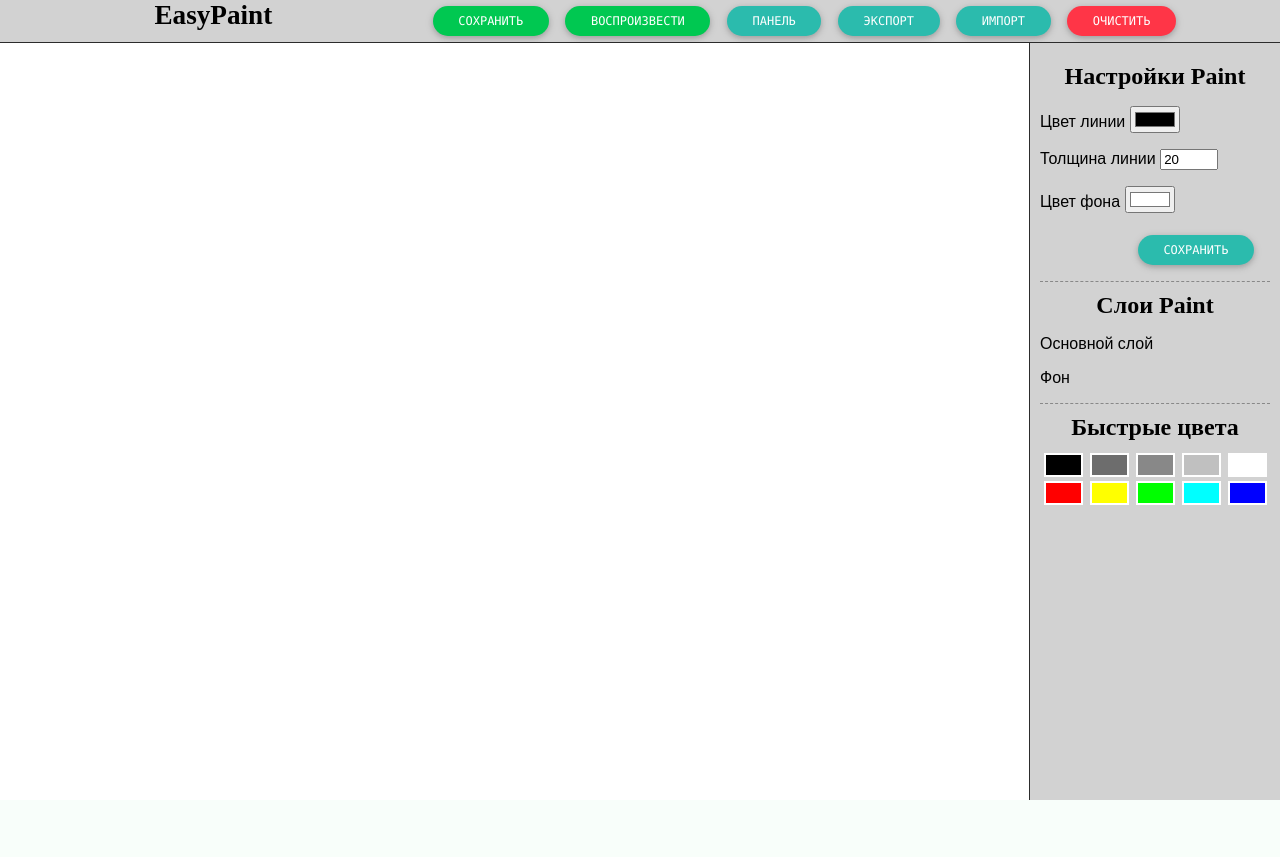
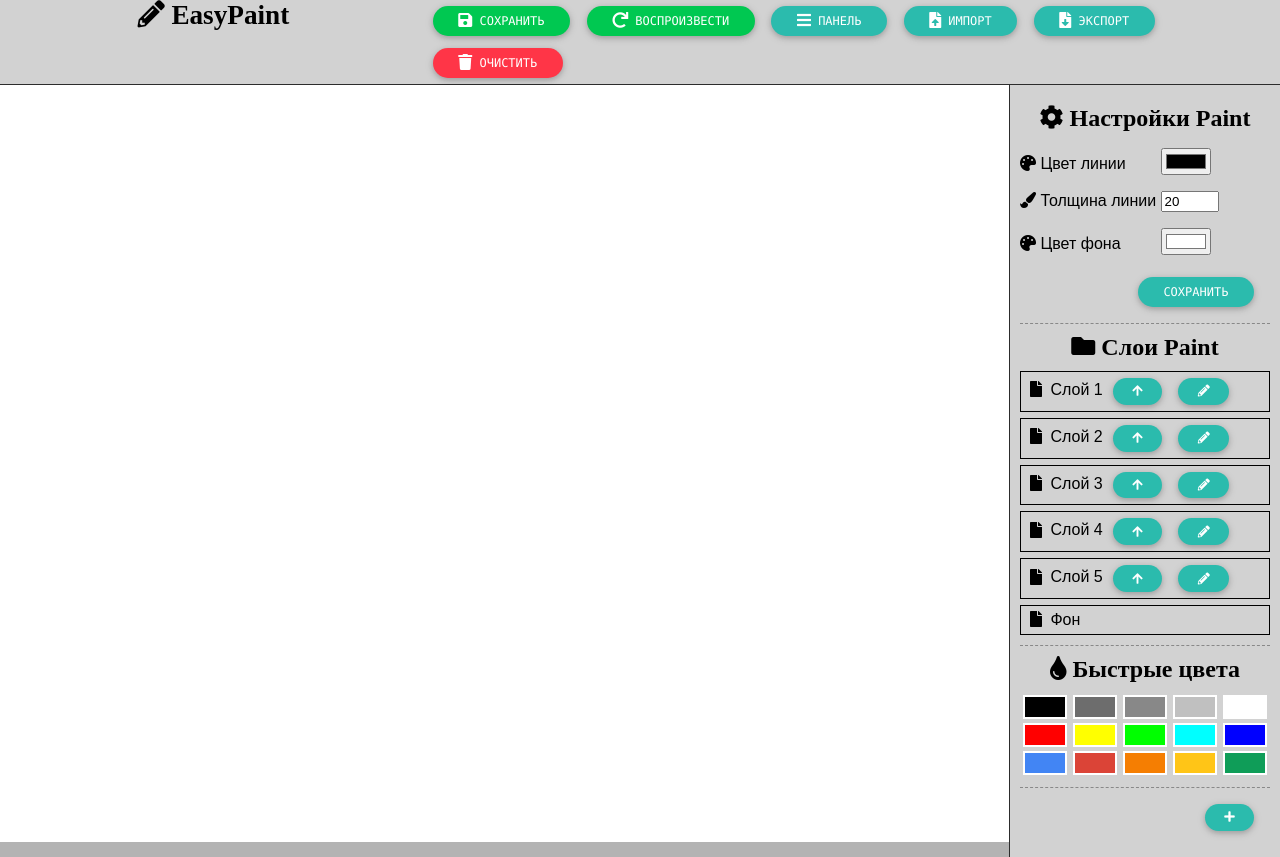
Before and after one commit to Zoya255/MiniSites, a PHP site: page / in a window 1280 px wide. Before the commit the page ends 800 px from the top, so only its background shows below. Run offline with PHP 8.4, Linux system fonts and the light colour scheme.

Commit message:
EasyPaint: update main template

```diff
--- a/EasyPaint/css/global.css
+++ b/EasyPaint/css/global.css
@@ -106,6 +106,18 @@
 .global__aside-layers{
 	border-bottom: 1px dashed #888888;
 }
+.global__aside-layers-content-layer{
+	padding: 0px 5px;
+	margin: 6px 0px;
+
+	border: 1px solid #000000;
+}
+.global__aside-layers-content-background{
+	padding: 5px;
+	margin: 6px 0px;
+
+	border: 1px solid #000000;
+}
 
 /* -------------------- aside colors -------------------- */
 
@@ -113,7 +125,18 @@
 
 }
 .global__aside-colors-content{
-	width: 230px;
+	width: 250px;
+
+	padding-bottom: 10px;
+
+	display: flex;
+	flex-wrap: wrap;
+	justify-content: space-around;
+
+	border-bottom: 1px dashed #888888;
+}
+.global__aside-colors-content-user{
+	width: 250px;
 
 	display: flex;
 	flex-wrap: wrap;
@@ -122,7 +145,7 @@
 .global__aside-colors-content-color{
 	margin: 2px;
 
-	width: 35px;
+	width: 40px;
 	height: 20px;
 
 	border: 2px solid #ffffff;
--- a/EasyPaint/index.html
+++ b/EasyPaint/index.html
@@ -6,31 +6,46 @@
 		<title>Paint</title>
 		<link rel="stylesheet" href="css/global.css">
 		<link rel="stylesheet" href="css/lib/buttons.css">
+		<link rel="stylesheet" href="css/external/fontawesome.css">
 		<script src="js/external/jquery-3.5.1.min.js"></script>
 	</head>
 
 	<body class="global__body">
 		<header class="global__header">
-			<h1 class="global__header-logo">EasyPaint</h1>
+			<h1 class="global__header-logo">
+				<i class="fa fa-pencil-alt fa-md"></i> EasyPaint
+			</h1>
 
 			<div class="global__header-actions">
 				<button class="btn btn-sm btn-round btn-success"
-						id="script__save">сохранить</button>
+						id="script__save">
+							<i class="fa fa-save fa-lg"></i> сохранить
+				</button>
 
 				<button class="btn btn-sm btn-round btn-success"
-						id="script__repeat">воспроизвести</button>
+						id="script__repeat">
+							<i class="fa fa-redo fa-lg"></i> воспроизвести
+				</button>
 
 				<button class="btn btn-sm btn-round btn-default"
-						id="script__aside">панель</button>
+						id="script__aside">
+							<i class="fa fa-bars fa-lg"></i> панель
+				</button>
 
 				<button class="btn btn-sm btn-round btn-default"
-						id="script__export">экспорт</button>
+						id="script__import">
+							<i class="fa fa-file-upload fa-lg"></i> импорт
+				</button>
 
 				<button class="btn btn-sm btn-round btn-default"
-						id="script__import">импорт</button>
+						id="script__export">
+							<i class="fa fa-file-download fa-lg"></i> экспорт
+				</button>
 
 				<button class="btn btn-sm btn-round btn-danger"
-						id="script__clear">очистить</button>
+						id="script__clear">
+							<i class="fa fa-trash fa-lg"></i> очистить
+				</button>
 			</div>
 		</header>
 
@@ -43,22 +58,25 @@
 		<aside class="global__aside">
 			<div class="global__aside-settings">
 				<h2 class="global__aside-title">
-					Настройки Paint
+					<i class="fa fa-cog"></i> Настройки Paint
 				</h2>
 
 				<div class="global__aside-settings-content">
 					<p>
-						Цвет линии
+						<i class="fa fa-palette"></i>
+						Цвет линии&#160;&#160;&#160;&#160;&#160;&#160;&#160;
 						<input id="f1_inp1" type="color">
 					</p>
 
 					<p>
+						<i class="fa fa-paint-brush"></i>
 						Толщина линии
 						<input id="f1_inp2" type="number">
 					</p>
 
 					<p>
-						Цвет фона
+						<i class="fa fa-palette"></i>
+						Цвет фона&#160;&#160;&#160;&#160;&#160;&#160;&#160;&#160;
 						<input id="f2_inp1" type="color">
 					</p>
 				</div>
@@ -72,12 +90,73 @@
 
 			<div class="global__aside-layers">
 				<h2 class="global__aside-title">
-					Слои Paint
+					<i class="fa fa-folder"></i> Слои Paint
 				</h2>
 
 				<div class="global__aside-layers-content">
-					<p>Основной слой</p>
-					<p>Фон</p>
+					<p class="global__aside-layers-content-layer">
+						<i class="fa fa-file fa-fw"></i> Cлой 1
+
+						<button class="btn btn-round btn-mc btn-default">
+							<i class="fa fa-arrow-up"></i>
+						</button>
+
+						<button class="btn btn-round btn-mc btn-default">
+							<i class="fa fa-pencil-alt"></i>
+						</button>
+					</p>
+
+					<p class="global__aside-layers-content-layer">
+						<i class="fa fa-file fa-fw"></i> Cлой 2
+
+						<button class="btn btn-round btn-mc btn-default">
+							<i class="fa fa-arrow-up"></i>
+						</button>
+
+						<button class="btn btn-round btn-mc btn-default">
+							<i class="fa fa-pencil-alt"></i>
+						</button>
+					</p>
+
+					<p class="global__aside-layers-content-layer">
+						<i class="fa fa-file fa-fw"></i> Cлой 3
+
+						<button class="btn btn-round btn-mc btn-default">
+							<i class="fa fa-arrow-up"></i>
+						</button>
+
+						<button class="btn btn-round btn-mc btn-default">
+							<i class="fa fa-pencil-alt"></i>
+						</button>
+					</p>
+
+					<p class="global__aside-layers-content-layer">
+						<i class="fa fa-file fa-fw"></i> Cлой 4
+
+						<button class="btn btn-round btn-mc btn-default">
+							<i class="fa fa-arrow-up"></i>
+						</button>
+
+						<button class="btn btn-round btn-mc btn-default">
+							<i class="fa fa-pencil-alt"></i>
+						</button>
+					</p>
+
+					<p class="global__aside-layers-content-layer">
+						<i class="fa fa-file fa-fw"></i> Cлой 5
+
+						<button class="btn btn-round btn-mc btn-default">
+							<i class="fa fa-arrow-up"></i>
+						</button>
+
+						<button class="btn btn-round btn-mc btn-default">
+							<i class="fa fa-pencil-alt"></i>
+						</button>
+					</p>
+
+					<p class="global__aside-layers-content-background">
+						<i class="fa fa-file fa-fw"></i> Фон
+					</p>
 				</div>
 
 				<div class="global__aside-buttons">
@@ -87,7 +166,7 @@
 
 			<div class="global__aside-colors">
 				<h2 class="global__aside-title">
-					Быстрые цвета
+					<i class="fa fa-tint"></i> Быстрые цвета
 				</h2>
 
 				<div class="global__aside-colors-content">
@@ -140,10 +219,41 @@
 						 onclick="pallete_color('#0000FF')"
 						 style="background-color: #0000FF;">
 					</div>
+
+					<div class="global__aside-colors-content-color"
+						 onclick="pallete_color('#4285F4')"
+						 style="background-color: #4285F4;">
+					</div>
+
+					<div class="global__aside-colors-content-color"
+						 onclick="pallete_color('#DB4437')"
+						 style="background-color: #DB4437;">
+					</div>
+
+					<div class="global__aside-colors-content-color"
+						 onclick="pallete_color('#F57E02')"
+						 style="background-color: #F57E02;">
+					</div>
+
+					<div class="global__aside-colors-content-color"
+						 onclick="pallete_color('#FFC517')"
+						 style="background-color: #FFC517;">
+					</div>
+
+					<div class="global__aside-colors-content-color"
+						 onclick="pallete_color('#0F9D58')"
+						 style="background-color: #0F9D58;">
+					</div>
+				</div>
+
+				<div class="global__aside-colors-content-user">
+
 				</div>
 
 				<div class="global__aside-buttons">
-
+					<button class="btn btn-round btn-mc btn-default">
+						<i class="fa fa-plus"></i>
+					</button>
 				</div>
 			</div>
 		</aside>
```
